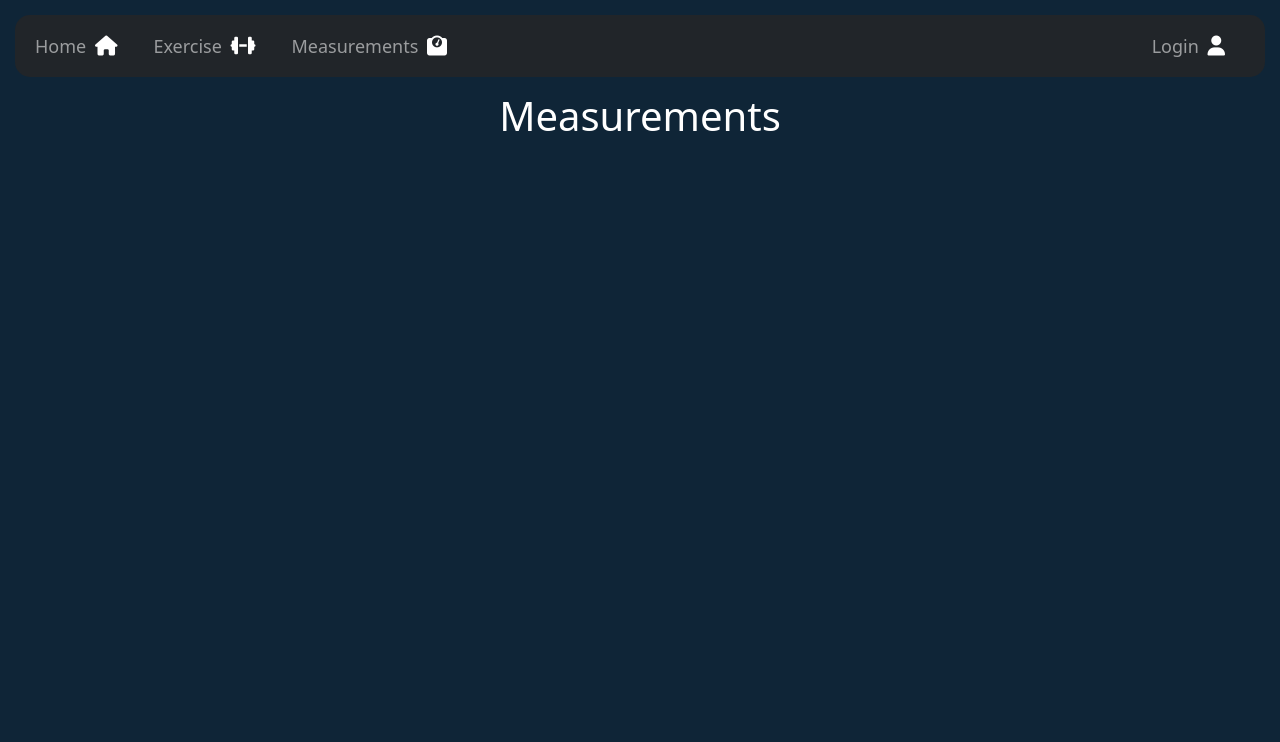
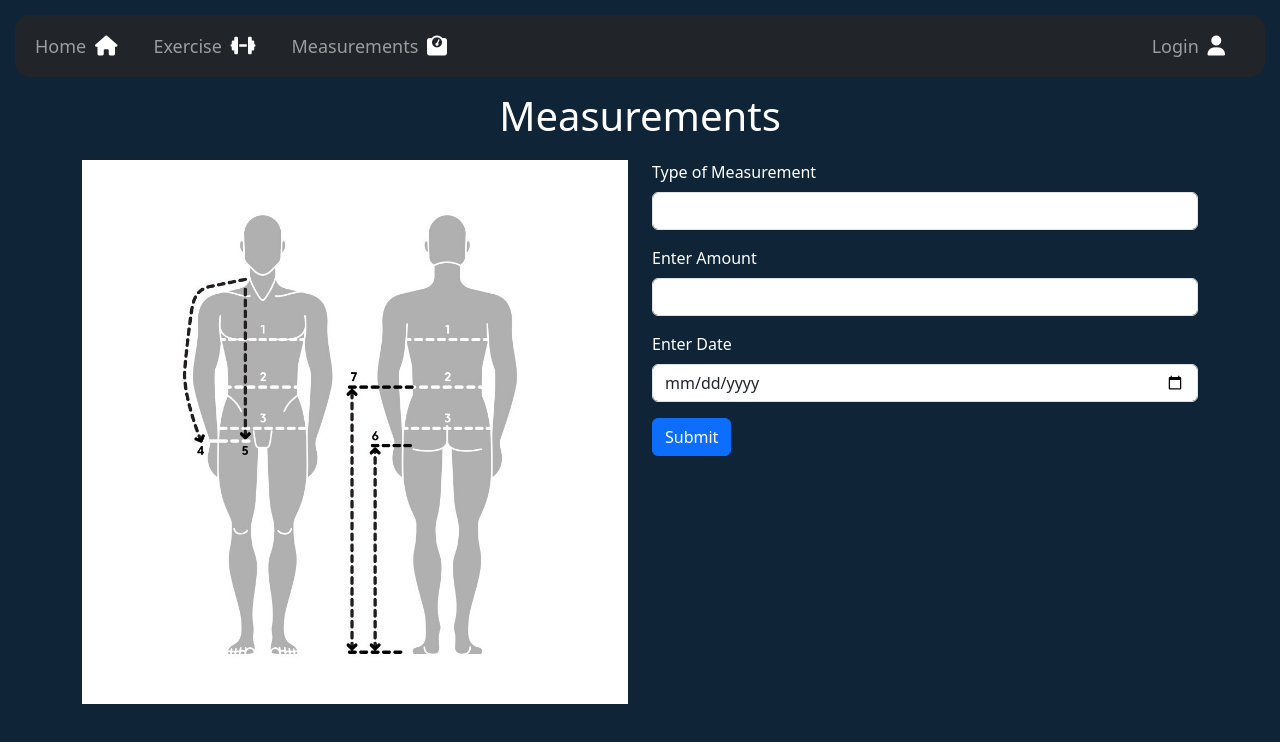
Before and after one commit to ramirezj129/fitness-tracker-webapp, a Vue app in the folder client/: page /measurements in a window 1280 px wide. Shown: the top 742 px of the page. Built offline with nearby package versions, Linux system fonts and the light colour scheme; the HTML template or start-up script is replaced by a standard one.

Commit message:
updated measurements frontend

```diff
--- /dev/null
+++ b/client/src/components/MeasurementComponent.vue
@@ -0,0 +1,53 @@
+<template>
+    <div class="container text-white ">
+      <div class="row">
+        <div class="col-md-6">
+          <img src="/public/icons/measurement.jpg" class="img-fluid" alt="Description of the image">
+        </div>
+        <div class="col-md-6">
+          <form @submit.prevent="submitForm">
+            <div class="mb-3">
+              <label for="name" class="form-label">Type of Measurement</label>
+              <input type="text" class="form-control" id="name" v-model="formData.name" required>
+            </div>
+            <div class="mb-3">
+              <label for="amount" class="form-label">Enter Amount</label>
+              <input type="amount" class="form-control" id="amount" v-model="formData.email" required>
+            </div>
+            <div class="mb-3">
+              <label for="date" class="form-label">Enter Date</label>
+              <input type="date" class="form-control" id="date" v-model="formData.email" required>
+            </div>
+            <button type="submit" class="btn btn-primary">Submit</button>
+          </form>
+        </div>
+      </div>
+    </div>
+  </template>
+
+  <script>
+  export default {
+    data() {
+      return {
+        imageSrc: 'path/to/your/image.jpg',
+        formData: {
+          type: '',
+          amount: '',
+          date:''
+        }
+      };
+    },
+    methods: {
+      submitForm() {
+        // Handle form submission
+        console.log(this.formData);
+      }
+    }
+  };
+  </script>
+
+  <style scoped>
+  .container {
+    margin-top: 20px;
+  }
+  </style>
--- a/client/src/views/MeasurementView.vue
+++ b/client/src/views/MeasurementView.vue
@@ -1,12 +1,14 @@
+<script setup>
+import MeasurementComponent from '../components/MeasurementComponent.vue'
+
+</script>
 <template>
 
     <h1 class="measurement-h1 text-center">Measurements</h1>
 
-    <body>
 
+        <MeasurementComponent/>
 
-
-    </body>
 
 </template>
 
@@ -19,5 +21,4 @@ color: white;
 
 }
 
-
 </style>
```
Also changed, not shown: client/public/icons/measurement.jpg (added).
